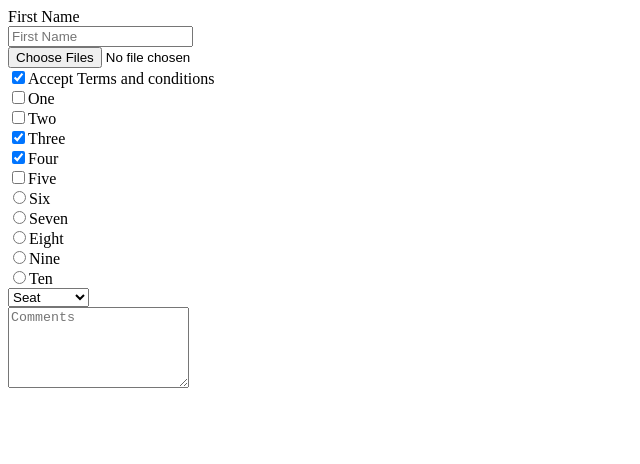
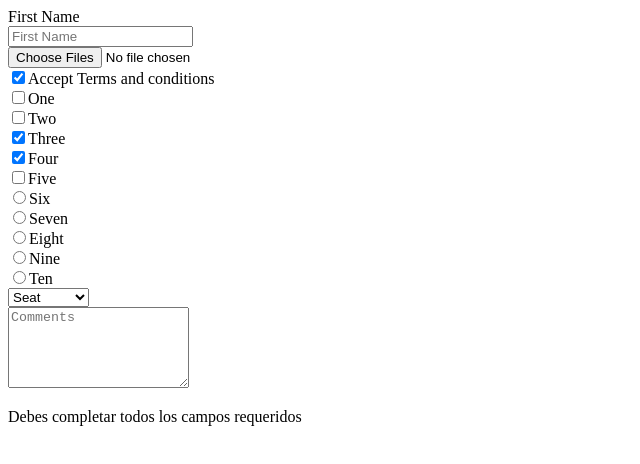
Before and after one commit to terra-hq/vue-form, a Vue app: page / in a window 1280 px wide. Shown: the top 464 px of the page, without its empty margins (0-640 px from the left). Built offline with nearby package versions, Linux system fonts and the light colour scheme.

Commit message:
update readme and history file

```diff
--- a/src/App.vue
+++ b/src/App.vue
@@ -1,6 +1,8 @@
 <template>
     <FormGroup formClass="g--form-group-01">
         <Label forId="firstName" labelClass="g--form-label-01" textLabel="First Name" />
+
+        <Hint :hintMessage="hintMessage" hintClass="g--form-hint-01" />
 
         <TextField
             type="text"
@@ -67,12 +69,7 @@
             :error="error"
         />
 
-        <ErrorAndHint
-            :errorMessage="errorMessage"
-            errorClass="g--form-error-01"
-            :hintMessage="hintMessage"
-            hintClass="g--form-hint-01"
-        />
+        <Error :errorMessage="errorMessage" errorClass="g--form-error-01" />
     </FormGroup>
 </template>
 
@@ -86,7 +83,8 @@ import Select from "./components/Select.vue"
 import TextArea from "./components/TextArea.vue"
 import GroupCheckbox from "./components/GroupCheckbox.vue"
 import GroupRadio from "./components/GroupRadio.vue"
-import ErrorAndHint from "./components/ErrorAndHint.vue"
+import Error from "./components/Error.vue"
+import Hint from "./components/Hint.vue"
 import { ref } from "vue"
 
 const firstName = ref("")
@@ -128,5 +126,5 @@ const error = ref(false)
 const required = ref(false)
 
 const hintMessage = ref("")
-const errorMessage = ref("")
+const errorMessage = ref("Debes completar todos los campos requeridos")
 </script>
--- a/src/components/ErrorAndHint.vue
+++ b/src/components/Error.vue
@@ -1,8 +1,5 @@
 <template>
     <p v-if="errorMessage" :class="errorClass">{{ errorMessage }}</p>
-    <p v-else-if="hintMessage" :class="hintClass">
-        {{ hintMessage }}
-    </p>
 </template>
 
 <script setup>
@@ -12,10 +9,5 @@ const props = defineProps({
         default: null,
     },
     errorClass: String,
-    hintMessage: {
-        type: String,
-        default: null,
-    },
-    hintClass: String,
 })
 </script>
--- /dev/null
+++ b/src/components/Hint.vue
@@ -0,0 +1,15 @@
+<template>
+    <p v-if="hintMessage" :class="hintClass">
+        {{ hintMessage }}
+    </p>
+</template>
+
+<script setup>
+const props = defineProps({
+    hintMessage: {
+        type: String,
+        default: null,
+    },
+    hintClass: String,
+})
+</script>
--- a/src/index.js
+++ b/src/index.js
@@ -3,7 +3,8 @@ import Label from "./components/Label.vue"
 import TextField from "./components/TextField.vue"
 import UploadFile from "./components/UploadFile.vue"
 import Checkbox from "./components/Checkbox.vue"
-import ErrorAndHint from "./components/ErrorAndHint.vue"
+import Error from "./components/Error.vue"
+import Hint from "./components/Hint.vue"
 import TextArea from "./components/TextArea.vue"
 import Select from "./components/Select.vue"
 import GroupCheckbox from "./components/GroupCheckbox.vue"
@@ -21,7 +22,8 @@ export default {
         app.component("TextField", TextField)
         app.component("UploadFile", UploadFile)
         app.component("Checkbox", Checkbox)
-        app.component("ErrorAndHint", ErrorAndHint)
+        app.component("Error", Error)
+        app.component("Hint", Hint)
         app.component("TextArea", TextArea)
         app.component("Select", Select)
         app.component("GroupCheckbox", GroupCheckbox)
```
Also changed, not shown: 2 other files (tests, documents, lock files or other folders).
